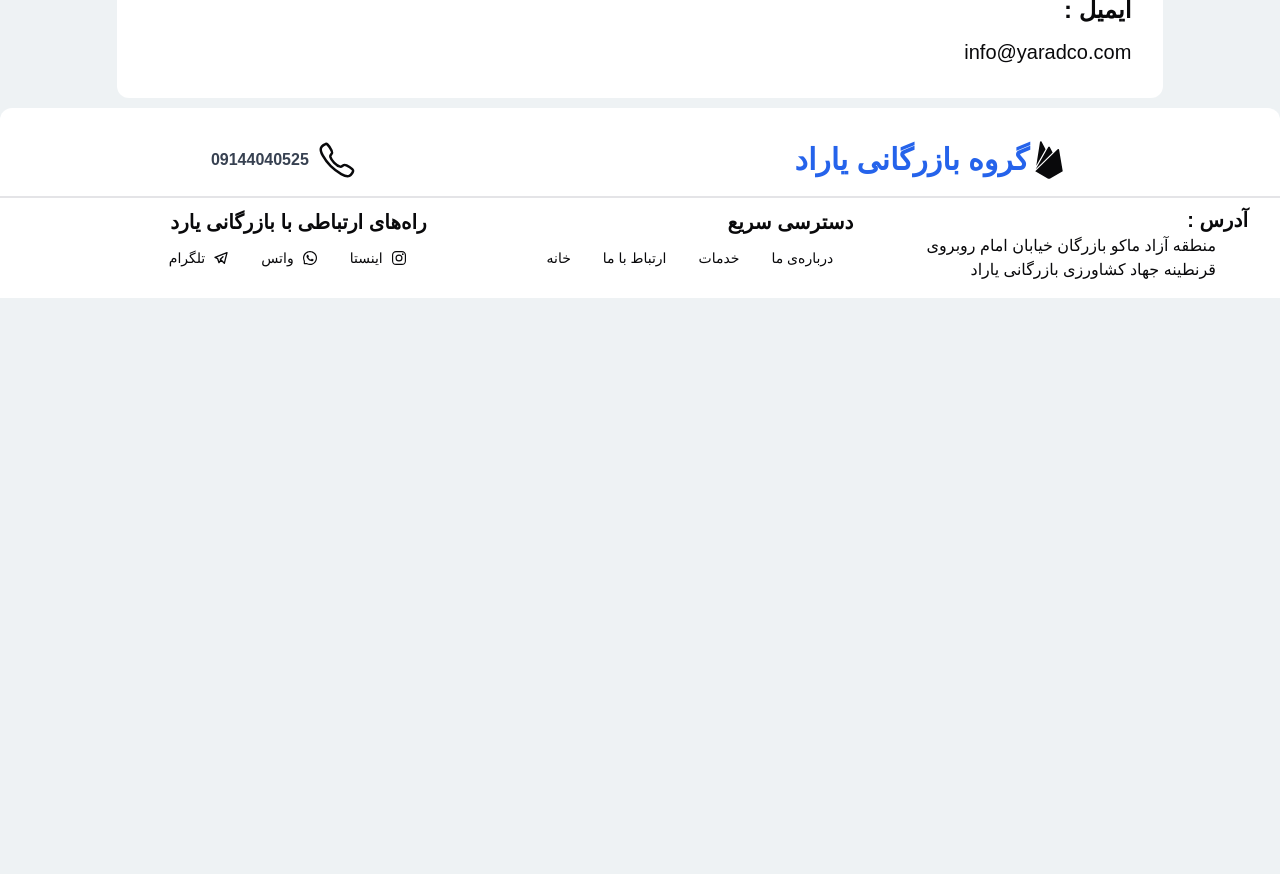
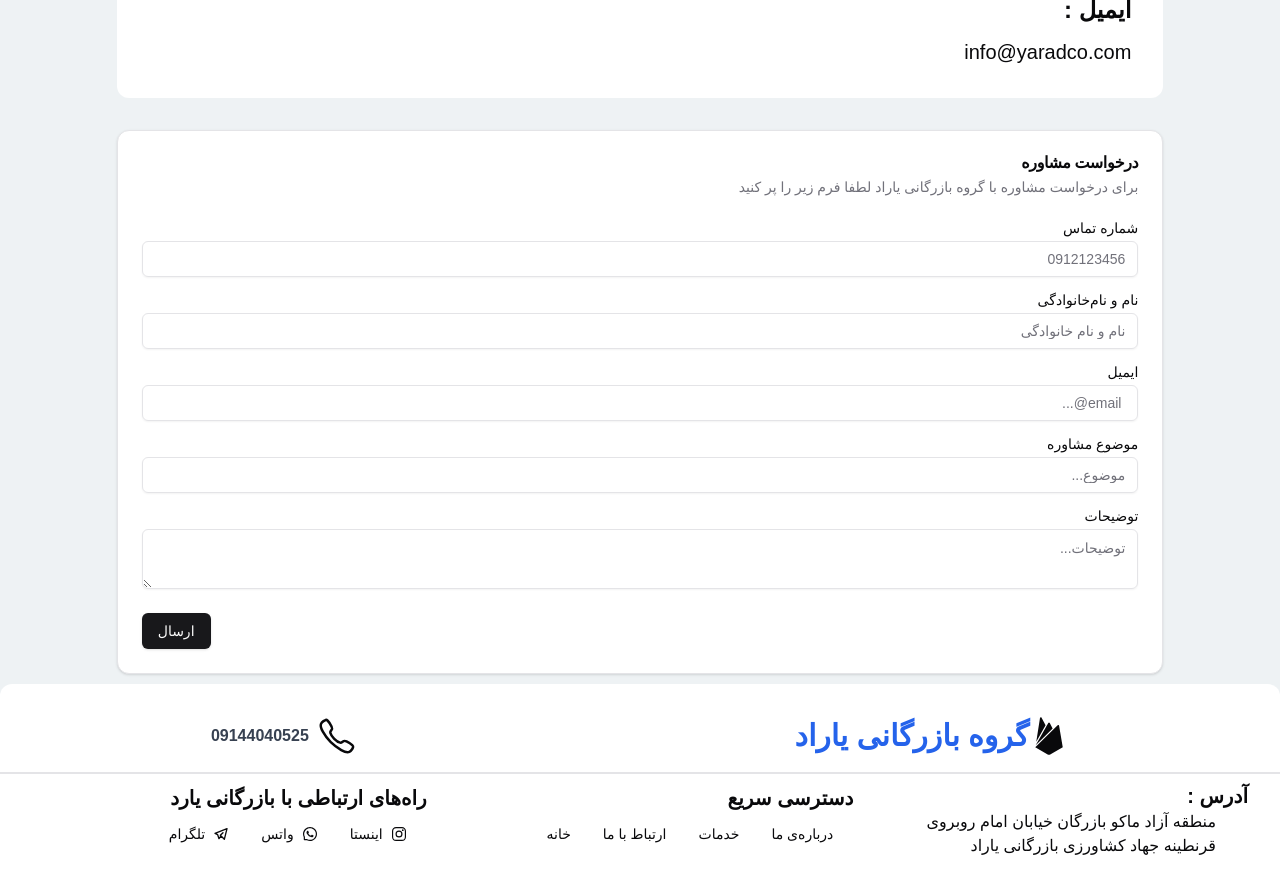
Before and after one commit to mortezaabolfathi/transport-web-next-shadcn, a Next.js app: page /contactUs in a window 1280 px wide. Shown: the part 640-1514 px from the top of the page. Before the commit the page ends 938 px from the top, so only its background shows below. Built offline with nearby package versions, Linux system fonts and the light colour scheme.

Commit message:
create form for  in concatUs

```diff
--- a/package.json
+++ b/package.json
@@ -10,6 +10,7 @@
   },
   "dependencies": {
     "@radix-ui/react-accordion": "^1.2.3",
+    "@radix-ui/react-label": "^2.1.2",
     "@radix-ui/react-slot": "^1.1.2",
     "class-variance-authority": "^0.7.1",
     "clsx": "^2.1.1",
--- a/src/app/(web)/contactUs/page.tsx
+++ b/src/app/(web)/contactUs/page.tsx
@@ -1,5 +1,6 @@
 import DoingBusiness from "@/components/doingBusiness";
 import TextContactUs from "@/template/web/contactUs/textContactUs";
+import { CardWithForm } from "@/template/web/servicePage/formConactUs";
 import React from "react";
 
 const ContactUs = () => {
@@ -7,6 +8,7 @@
     <>
       <DoingBusiness />
       <TextContactUs />
+      <CardWithForm/>
     </>
   );
 };
--- /dev/null
+++ b/src/components/ui/input.tsx
@@ -0,0 +1,22 @@
+import * as React from "react"
+
+import { cn } from "@/lib/utils"
+
+const Input = React.forwardRef<HTMLInputElement, React.ComponentProps<"input">>(
+  ({ className, type, ...props }, ref) => {
+    return (
+      <input
+        type={type}
+        className={cn(
+          "flex h-9 w-full rounded-md border border-input bg-transparent px-3 py-1 text-base shadow-sm transition-colors file:border-0 file:bg-transparent file:text-sm file:font-medium file:text-foreground placeholder:text-muted-foreground focus-visible:outline-none focus-visible:ring-1 focus-visible:ring-ring disabled:cursor-not-allowed disabled:opacity-50 md:text-sm",
+          className
+        )}
+        ref={ref}
+        {...props}
+      />
+    )
+  }
+)
+Input.displayName = "Input"
+
+export { Input }
--- /dev/null
+++ b/src/components/ui/label.tsx
@@ -0,0 +1,26 @@
+"use client"
+
+import * as React from "react"
+import * as LabelPrimitive from "@radix-ui/react-label"
+import { cva, type VariantProps } from "class-variance-authority"
+
+import { cn } from "@/lib/utils"
+
+const labelVariants = cva(
+  "text-sm font-medium leading-none peer-disabled:cursor-not-allowed peer-disabled:opacity-70"
+)
+
+const Label = React.forwardRef<
+  React.ElementRef<typeof LabelPrimitive.Root>,
+  React.ComponentPropsWithoutRef<typeof LabelPrimitive.Root> &
+    VariantProps<typeof labelVariants>
+>(({ className, ...props }, ref) => (
+  <LabelPrimitive.Root
+    ref={ref}
+    className={cn(labelVariants(), className)}
+    {...props}
+  />
+))
+Label.displayName = LabelPrimitive.Root.displayName
+
+export { Label }
--- /dev/null
+++ b/src/components/ui/textarea.tsx
@@ -0,0 +1,22 @@
+import * as React from "react"
+
+import { cn } from "@/lib/utils"
+
+const Textarea = React.forwardRef<
+  HTMLTextAreaElement,
+  React.ComponentProps<"textarea">
+>(({ className, ...props }, ref) => {
+  return (
+    <textarea
+      className={cn(
+        "flex min-h-[60px] w-full rounded-md border border-input bg-transparent px-3 py-2 text-base shadow-sm placeholder:text-muted-foreground focus-visible:outline-none focus-visible:ring-1 focus-visible:ring-ring disabled:cursor-not-allowed disabled:opacity-50 md:text-sm",
+        className
+      )}
+      ref={ref}
+      {...props}
+    />
+  )
+})
+Textarea.displayName = "Textarea"
+
+export { Textarea }
--- /dev/null
+++ b/src/template/web/servicePage/formConactUs.tsx
@@ -0,0 +1,62 @@
+import { Button } from "@/components/ui/button";
+import {
+  Card,
+  CardContent,
+  CardDescription,
+  CardFooter,
+  CardHeader,
+  CardTitle,
+} from "@/components/ui/card";
+import { Input } from "@/components/ui/input";
+import { Label } from "@/components/ui/label";
+import { Textarea } from "@/components/ui/textarea";
+
+export function CardWithForm() {
+  return (
+    <Card className=" mt-8">
+      <CardHeader>
+        <CardTitle>درخواست مشاوره</CardTitle>
+        <CardDescription>
+          برای درخواست مشاوره با گروه بازرگانی یاراد لطفا فرم زیر را پر کنید
+        </CardDescription>
+      </CardHeader>
+      <CardContent>
+        <form className="w-full ">
+          <div className="grid w-full items-center gap-4">
+            <>
+              <div className="flex flex-col space-y-1.5">
+                <Label htmlFor="phoneNumber">شماره تماس</Label>
+                <Input
+                  id="phoneNumber"
+                  placeholder="0912123456"
+
+                />
+              </div>
+              <div className="flex flex-col space-y-1.5 ">
+                <Label htmlFor="name">نام و نام‌خانوادگی</Label>
+                <Input id="name" placeholder="نام و نام خانوادگی" />
+              </div>
+              <div className="flex flex-col space-y-1.5">
+                <Label htmlFor="email">ایمیل</Label>
+                <Input id="email" placeholder=" email@..." />
+              </div>
+
+              <div className="flex flex-col space-y-1.5">
+                <Label htmlFor="email">موضوع مشاوره </Label>
+                <Input id="des" placeholder="موضوع..." />
+              </div>
+
+              <div className="flex flex-col space-y-1.5">
+                <Label htmlFor="email"> توضیحات</Label>
+                <Textarea placeholder="توضیحات..." />
+              </div>
+            </>
+          </div>
+        </form>
+      </CardContent>
+      <CardFooter className="flex justify-end">
+        <Button>ارسال</Button>
+      </CardFooter>
+    </Card>
+  );
+}
```
Also changed, not shown: 1 other file (tests, documents, lock files or other folders).
